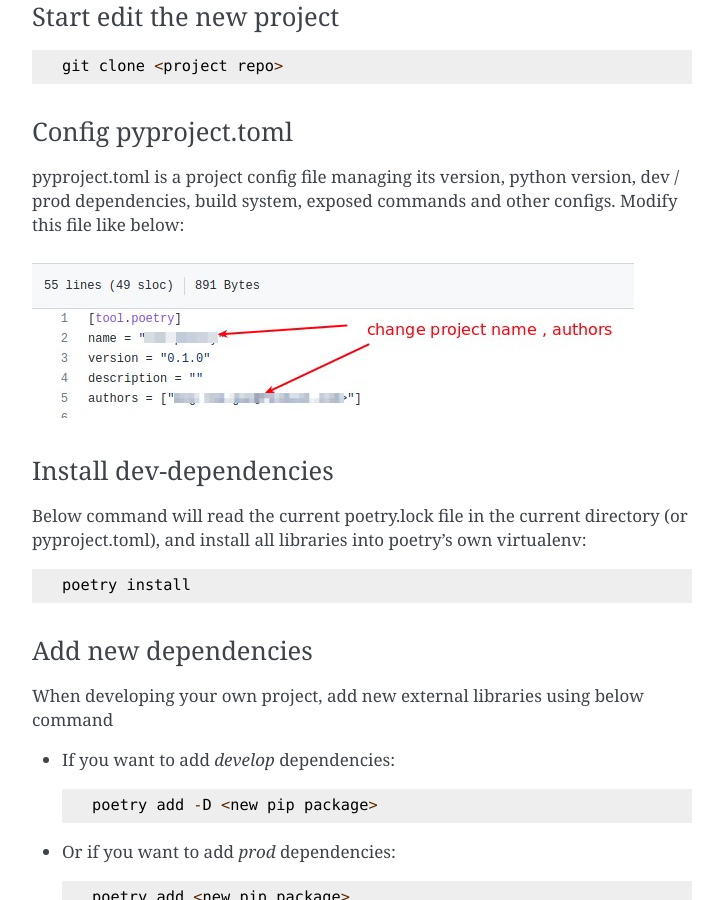
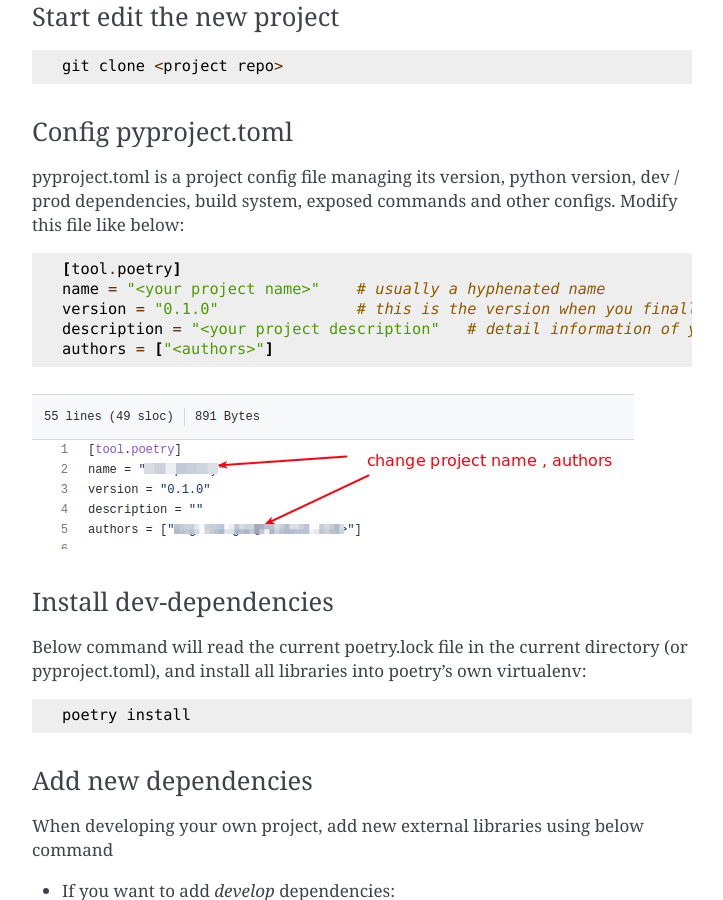
Before and after one commit to m0ga0/python-project-template, a Sphinx documentation site: the page built from docs/source/readme.rst, in a window 1280 px wide and 900 px high, scrolled down 3141 px. Shown: the whole window, without its empty margins (388-1111 px from the left). Built offline with Sphinx 7.4.7, drawn with Linux system fonts in a browser that asks for light colours; some of the changed text lies outside the part shown.

Commit message:
adjust pyproject.toml instruction in README

```diff
--- a/README.rst
+++ b/README.rst
@@ -140,7 +140,13 @@ Start edit the new project
 Config pyproject.toml
 ---------------------
 pyproject.toml is a project config file managing its version, python version, dev / prod dependencies,
-build system, exposed commands and other configs. Modify this file like below:
+build system, exposed commands and other configs. Modify this file like below::
+
+    [tool.poetry]
+    name = "<your project name>"    # usually a hyphenated name
+    version = "0.1.0"               # this is the version when you finally build the package
+    description = "<your project description"   # detail information of your project
+    authors = ["<authors>"]
 
 .. image:: /_static/modify_pyproject_basic_info.jpg
 
@@ -227,6 +233,10 @@ Use one of below code styles for docstrings:
 
 Use markdown or reStructuredText language for other documentations
 
+Build and deployement
+=====================
+TBD...
+
 Contribute
 ==========
 Remember to put your own project name below:
--- a/docs/source/index.rst
+++ b/docs/source/index.rst
@@ -8,6 +8,7 @@ Welcome to python-project-template's documentation!
 
 .. toctree::
    :maxdepth: 2
+   :caption: Table of Contents:
 
    readme
 
```
